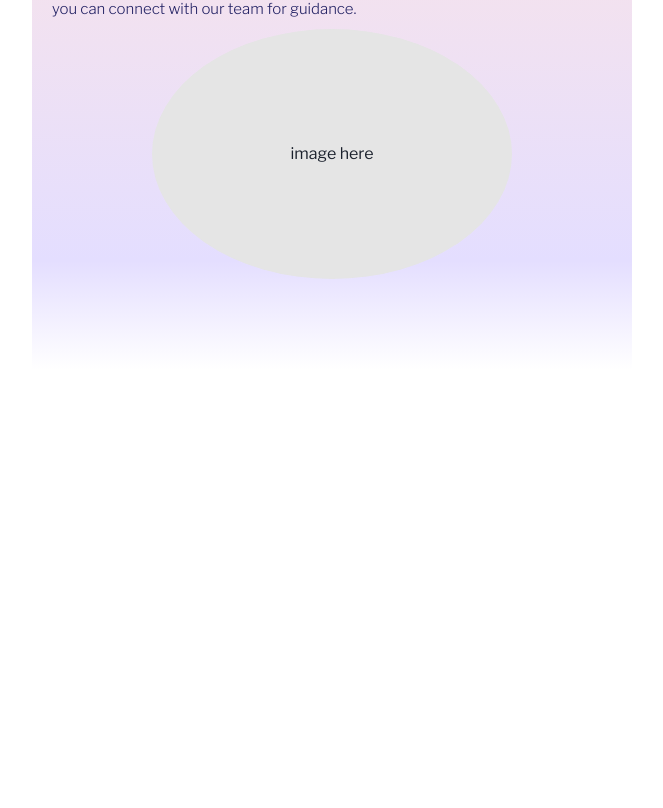
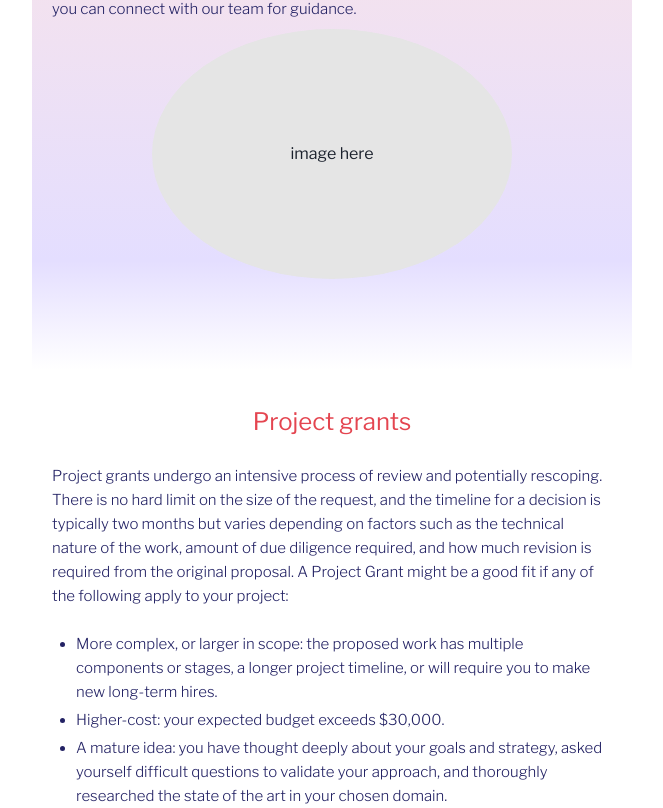
Before and after one commit to ethereum/esp-website, a Next.js app: page /applicants/project-grants in a window 1280 px wide. Shown: the part 230-1038 px from the top of the page, without its empty margins (308-971 px from the left). Before the commit the page ends 800 px from the top, so only its background shows below. Built offline with nearby package versions, Linux system fonts and the light colour scheme.

Commit message:
feat: add Project grants section description

```diff
--- a/src/pages/applicants/project-grants.tsx
+++ b/src/pages/applicants/project-grants.tsx
@@ -1,7 +1,8 @@
-import { Stack } from '@chakra-ui/react';
+import { Center, ListItem, Stack, UnorderedList } from '@chakra-ui/react';
 import type { NextPage } from 'next';
 import Head from 'next/head';
 import { Layout, NavMobile, PageHeading, PageText, PlaceholderImage } from '../../components/UI';
+import { PageSubheading } from '../../components/UI/headings';
 
 const ProjectGrants: NextPage = () => {
   return (
@@ -17,8 +18,9 @@ const ProjectGrants: NextPage = () => {
         h='600px'
       >
         <NavMobile />
-
-        <Stack>
+        <main>
+          <section id='hero'>
+            <Stack mb={32}>
               <PageHeading>For Applicants</PageHeading>
               <PageText>
                 Whether you&apos;re working on a specific project, or you&apos;re still exploring
@@ -26,6 +28,39 @@ const ProjectGrants: NextPage = () => {
               </PageText>
               <PlaceholderImage height='250px' width='360px' />
             </Stack>
+          </section>
+
+          <section id='project-grants'>
+            <Center mb={3}>
+              <PageSubheading>Project grants</PageSubheading>
+            </Center>
+
+            <PageText mb={6}>
+              Project grants undergo an intensive process of review and potentially rescoping. There
+              is no hard limit on the size of the request, and the timeline for a decision is
+              typically two months but varies depending on factors such as the technical nature of
+              the work, amount of due diligence required, and how much revision is required from the
+              original proposal. A Project Grant might be a good fit if any of the following apply
+              to your project:
+            </PageText>
+
+            <PageText>
+              <UnorderedList ml={6} spacing={1}>
+                <ListItem>
+                  More complex, or larger in scope: the proposed work has multiple components or
+                  stages, a longer project timeline, or will require you to make new long-term
+                  hires.
+                </ListItem>
+                <ListItem>Higher-cost: your expected budget exceeds $30,000.</ListItem>
+                <ListItem>
+                  A mature idea: you have thought deeply about your goals and strategy, asked
+                  yourself difficult questions to validate your approach, and thoroughly researched
+                  the state of the art in your chosen domain.
+                </ListItem>
+              </UnorderedList>
+            </PageText>
+          </section>
+        </main>
       </Layout>
     </>
   );
```
Lines whose indentation alone changed are shown as unchanged.
